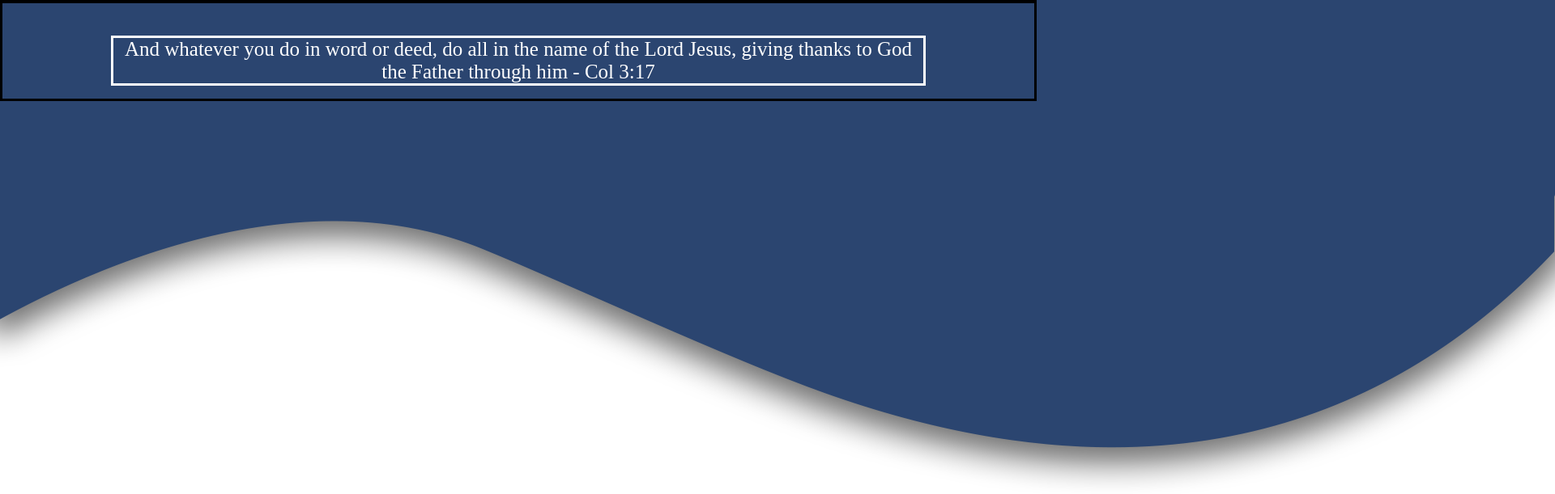
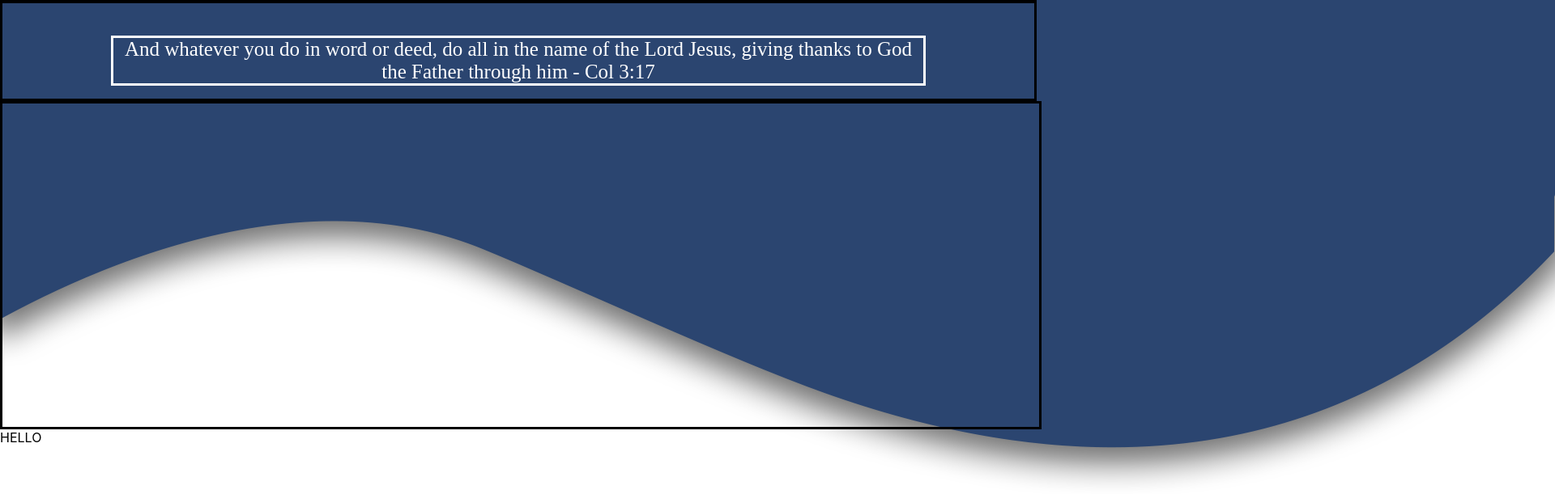
Before and after one commit to emmpaz/pazconstruction2.0, a React (Create React App) app in the folder my-app/: page / in a window 1280 px wide. Shown: the part 303-914 px from the top of the page at 81% size, 1920 px wide, since content can reach past the window. Before the commit the page ends 800 px from the top, so only its background shows below. Built offline with nearby package versions, Linux system fonts and the light colour scheme; a web font is replaced by a local one.

Commit message:
some changes

```diff
--- a/my-app/src/App.js
+++ b/my-app/src/App.js
@@ -5,6 +5,7 @@ import blueHeader from './pics/blue-overlay.png';
 import Header from './Header';
 import MainTitle from './MainTitle';
 import Verse from './Verse';
+import Gallery from './Gallery';
 
 class App extends Component{
   render(){
@@ -15,6 +16,8 @@ class App extends Component{
         <Header/>
         <MainTitle/>
         <Verse/>
+        <div className="SpaceBetweenVerseAndGallery"/>
+        <Gallery/>
       </div>
     </div>
   )
--- /dev/null
+++ b/my-app/src/Gallery.js
@@ -0,0 +1,15 @@
+import { render } from "@testing-library/react";
+import { Component } from "react";
+
+class Gallery extends Component{
+
+    render(){
+        return(
+            <div>
+                HELLO
+            </div>
+        )
+    }
+}
+
+export default Gallery;
--- a/my-app/src/css/App.css
+++ b/my-app/src/css/App.css
@@ -1,16 +1,22 @@
 .App {
   background-color: white;
-  overflow-x:hidden;
+  overflow-x: hidden;
 }
 
 .blueHeader{
   width: 100%;
-  position: fixed;
+  position: absolute;
   z-index: -5;
 }
 
 .img-header{
   width: max-content;
-  position: fixed;
+  position: absolute;
   z-index: -5;
 }
+
+.SpaceBetweenVerseAndGallery{
+  border-style: solid;
+  width: 100%;
+  height: 400px;
+}
```
